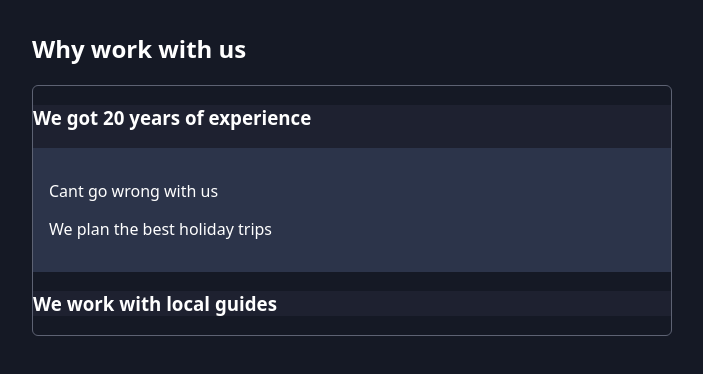
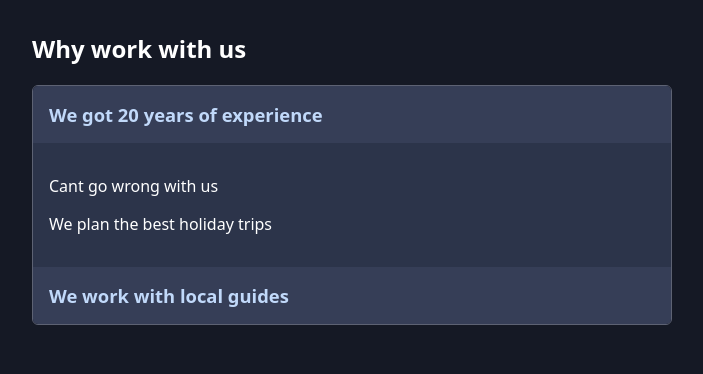
Before and after one commit to OriArvy/Learning-react-patterns-and-best-practices, a React (Vite) app: page / in a window 1280 px wide. Both pictures are taken after a click on the element "We got 20 years of experience". Shown: the top 374 px of the page, without its empty margins (288-991 px from the left). Built offline with nearby package versions, Linux system fonts and the light colour scheme.

Commit message:
Splitting into more components, for more reusability and configurability

```diff
--- a/src/App.jsx
+++ b/src/App.jsx
@@ -5,17 +5,27 @@
     <section>
       <h2>Why work with us</h2>
       <Accordion className='accordion'>
-        <Accordion.Item id="experience" title="We got 20 years of experience" className="accordion-item">
+        <Accordion.Item className="accordion-item">
+          <Accordion.Title className='accordion-item-title' id="experience">
+            We got 20 years of experience
+          </Accordion.Title>
+          <Accordion.Content id="experience" className='accordion-item-content'>
             <article>
               <p>Cant go wrong with us</p>
               <p>We plan the best holiday trips</p>
             </article>
+          </Accordion.Content>
         </Accordion.Item>
-        <Accordion.Item id="local-guides" title="We work with local guides" className="accordion-item">
+        <Accordion.Item className="accordion-item">
+          <Accordion.Title className='accordion-item-title' id="local-guides">
+            We work with local guides
+          </Accordion.Title>
+          <Accordion.Content id="local-guides" className='accordion-item-content'>
             <article>
               <p>We work with the best of the best</p>
               <p>We work with locals</p>
             </article>
+            </Accordion.Content>
         </Accordion.Item>
       </Accordion>
     </section>
--- a/src/components/Accordion/Accordion.jsx
+++ b/src/components/Accordion/Accordion.jsx
@@ -1,6 +1,8 @@
 import { useContext, useState } from "react";
 import { createContext } from "react"
 import AccordionItem from "./AccordionItem";
+import AccordionTitle from "./AccordionTitle";
+import AccordionContent from "./AccordionContent";
 
 const AccordionContext = createContext();
 
@@ -36,3 +38,5 @@
 }
 
 Accordion.Item = AccordionItem
+Accordion.Title = AccordionTitle
+Accordion.Content = AccordionContent
--- /dev/null
+++ b/src/components/Accordion/AccordionContent.jsx
@@ -0,0 +1,11 @@
+import { useAccordionContext } from "./Accordion"
+
+export default function AccordionContent({ id, className, children}) {
+  const { openItemId } = useAccordionContext()
+
+  const isOpen = openItemId === id
+
+  return (
+    <div className={isOpen ? `${className ?? ''} open` : className}>{children}</div>
+  )
+}
--- a/src/components/Accordion/AccordionItem.jsx
+++ b/src/components/Accordion/AccordionItem.jsx
@@ -1,18 +1,7 @@
-import { useAccordionContext } from "./Accordion"
-
-export default function AccordionItem({id, children, className, title}) {
-  const { openItemId, toggleItem } = useAccordionContext()
-
-  const isOpen = openItemId === id
-
-  function handleClick() {
-    toggleItem(id)
-  }
-
+export default function AccordionItem({ children, className }) {
   return (
     <li className={className}>
-      <h3 onClick={handleClick}>{title}</h3>
-      <div className={isOpen ? 'accordion-item-content open' : 'accordion-item-content'}>{children}</div>
+      {children}
     </li>
   )
 }
--- /dev/null
+++ b/src/components/Accordion/AccordionTitle.jsx
@@ -0,0 +1,14 @@
+import { useAccordionContext } from "./Accordion"
+
+export default function AccordionTitle({ id, className, children }) {
+  const { toggleItem } = useAccordionContext()
+
+  function handleClick() {
+    toggleItem(id)
+  }
+
+  return (
+    <h3 onClick={handleClick} className={className}>{children}</h3>
+
+  )
+}
```
Lines whose indentation alone changed are shown as unchanged.
